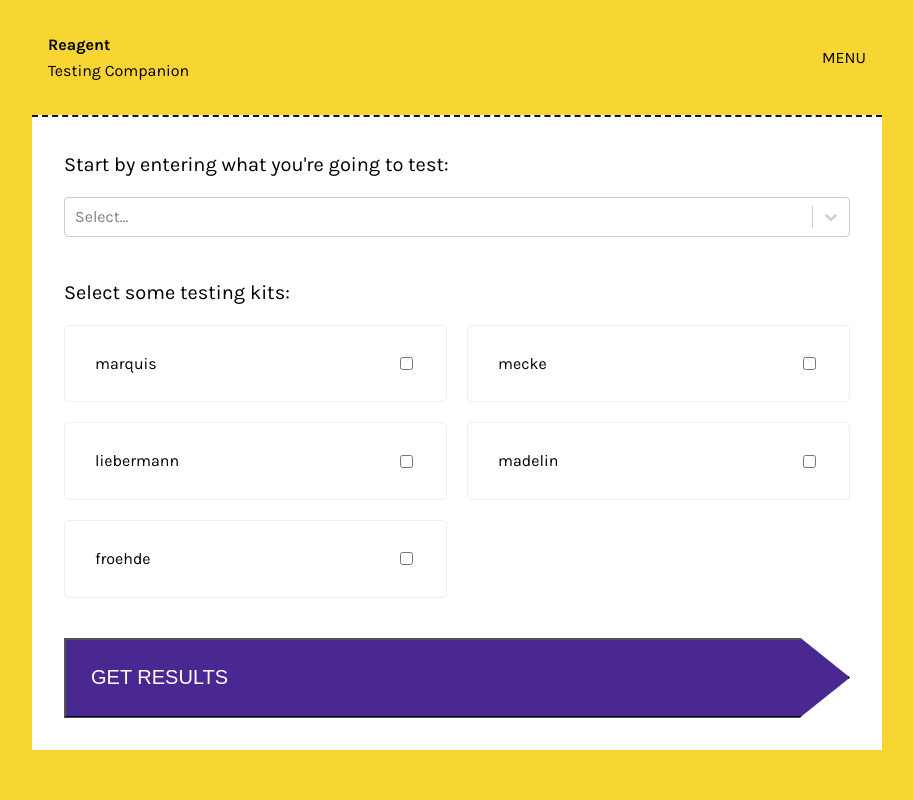
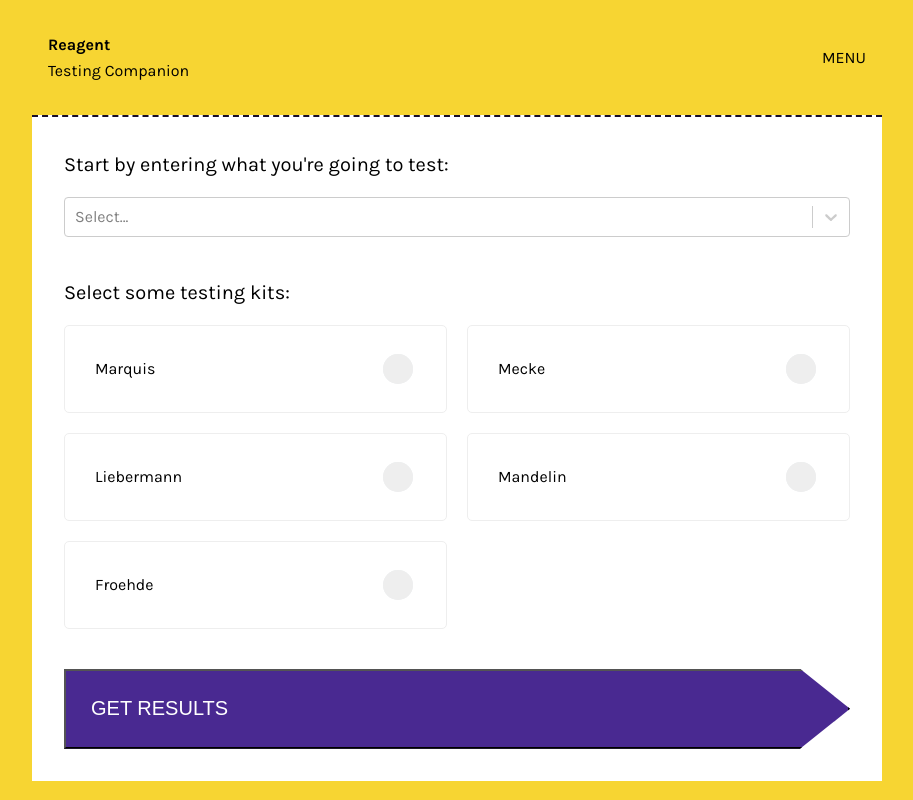
Before and after one commit to thompson-mcdonald/reagent, a React (Create React App) app: page /form in a window 1280 px wide. Shown: the whole page, without its empty margins (183-1096 px from the left). Built offline with nearby package versions, Linux system fonts and the light colour scheme.

Commit message:
restyled checkboxes

```diff
--- a/src/components/Button/Button.jsx
+++ b/src/components/Button/Button.jsx
@@ -49,6 +49,8 @@ export default ({ to, theme, ...rest }) => {
 
     &:hover {
       background-color: var(--color-dark);
+      transform: translateX(10px);
+      cursor: pointer;
     }
   `;
 
--- a/src/components/ReagentCheckbox/ReagentCheckbox.jsx
+++ b/src/components/ReagentCheckbox/ReagentCheckbox.jsx
@@ -7,13 +7,46 @@ const Option = styled.label`
   border: 1px solid #eee;
   border-radius: 5px;
   align-items: center;
+  text-align: right;
+  text-transform: capitalize;
+  &:hover {
+    cursor: pointer;
+  }
 `;
+
 
 const Checkbox = styled.input.attrs({
   type: "checkbox"
 })`
   background: var(--color-light-grey);
   margin-left: auto;
+  -webkit-appearance: none;
+  border-radius: 50%;
+
+
+  &:before {
+   content: '';
+   display: inline-block;
+   vertical-align: middle;
+   background: #eee;
+   width: 30px;
+   height: 30px;
+   border-radius: 200%;
+ }
+ &:checked:before {
+   content: '';
+   display: inline-block;
+   vertical-align: text-top;
+   background: #86D095;
+   border-radius: 200%;
+ }
+ &:disabled:before {
+   background: white;
+  border: 3px solid #ECF0F2;
+ }
+ &:focus {
+   outline: none;
+ }
 `;
 
 export default ({ reagent, handleChange }) => (
--- a/src/pages/Form/Form.jsx
+++ b/src/pages/Form/Form.jsx
@@ -14,6 +14,12 @@ const FormLabel = styled.label`
   margin-bottom: 40px;
   display: block;
 `;
+
+const Qwrapper = styled.div`
+  margin-bottom: 40px;
+  display: block;
+`;
+
 
 const Question = styled.div`
   font-size: 20px;
@@ -37,7 +43,7 @@ class Form extends Component {
         marquis: false,
         mecke: false,
         liebermann: false,
-        madelin: false,
+        mandelin: false,
         froehde: false
       }
     };
@@ -87,7 +93,7 @@ class Form extends Component {
           />
         </FormLabel>
 
-        <FormLabel>
+        <Qwrapper>
           <Question>Select some testing kits:</Question>
           <ReagentOptions>
             {Object.keys(reagents).map(reagent => (
@@ -97,7 +103,7 @@ class Form extends Component {
               />
             ))}
           </ReagentOptions>
-        </FormLabel>
+        </Qwrapper>
 
         <Button theme="cta" type="submit">
           Get Results
```
